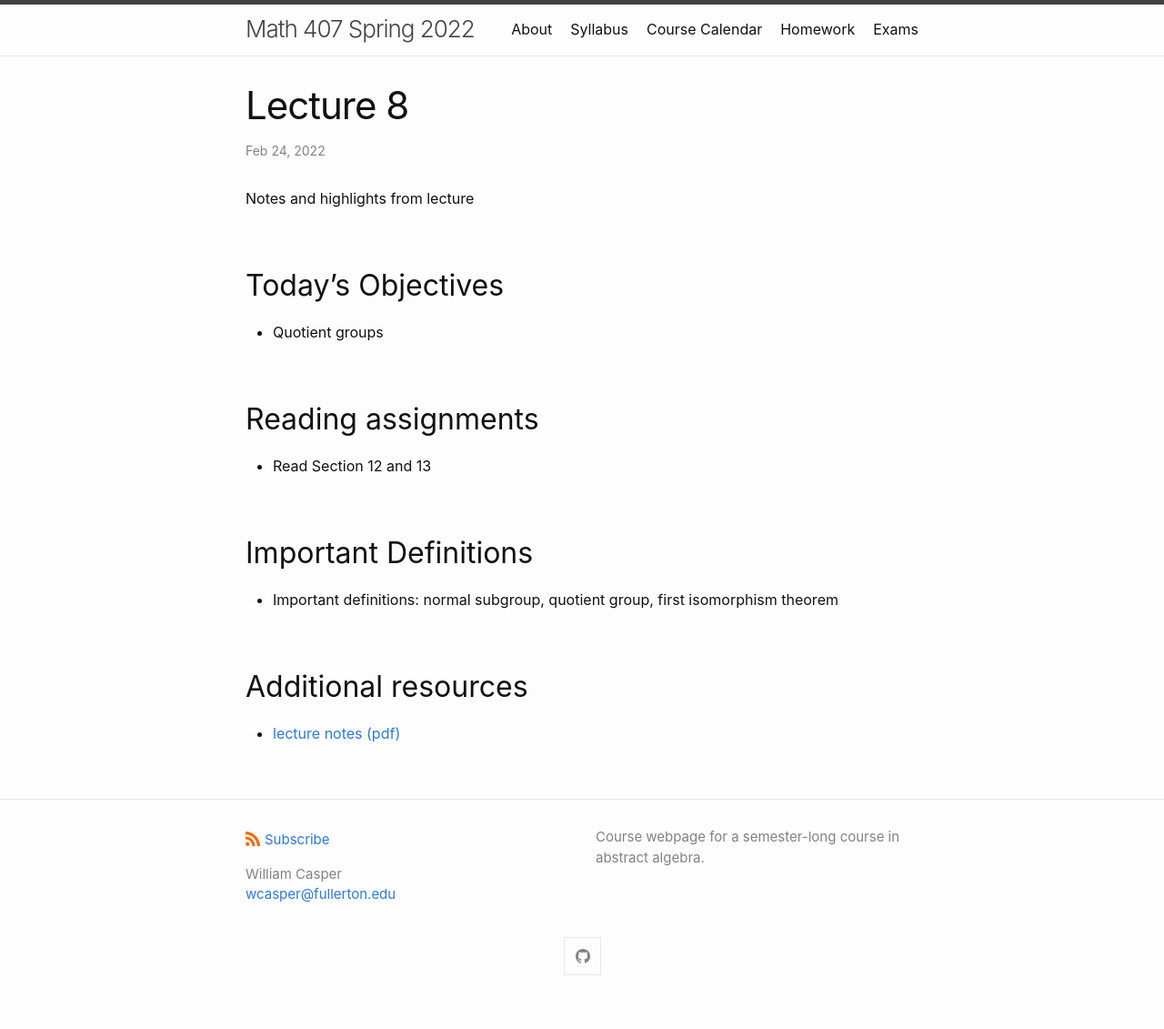
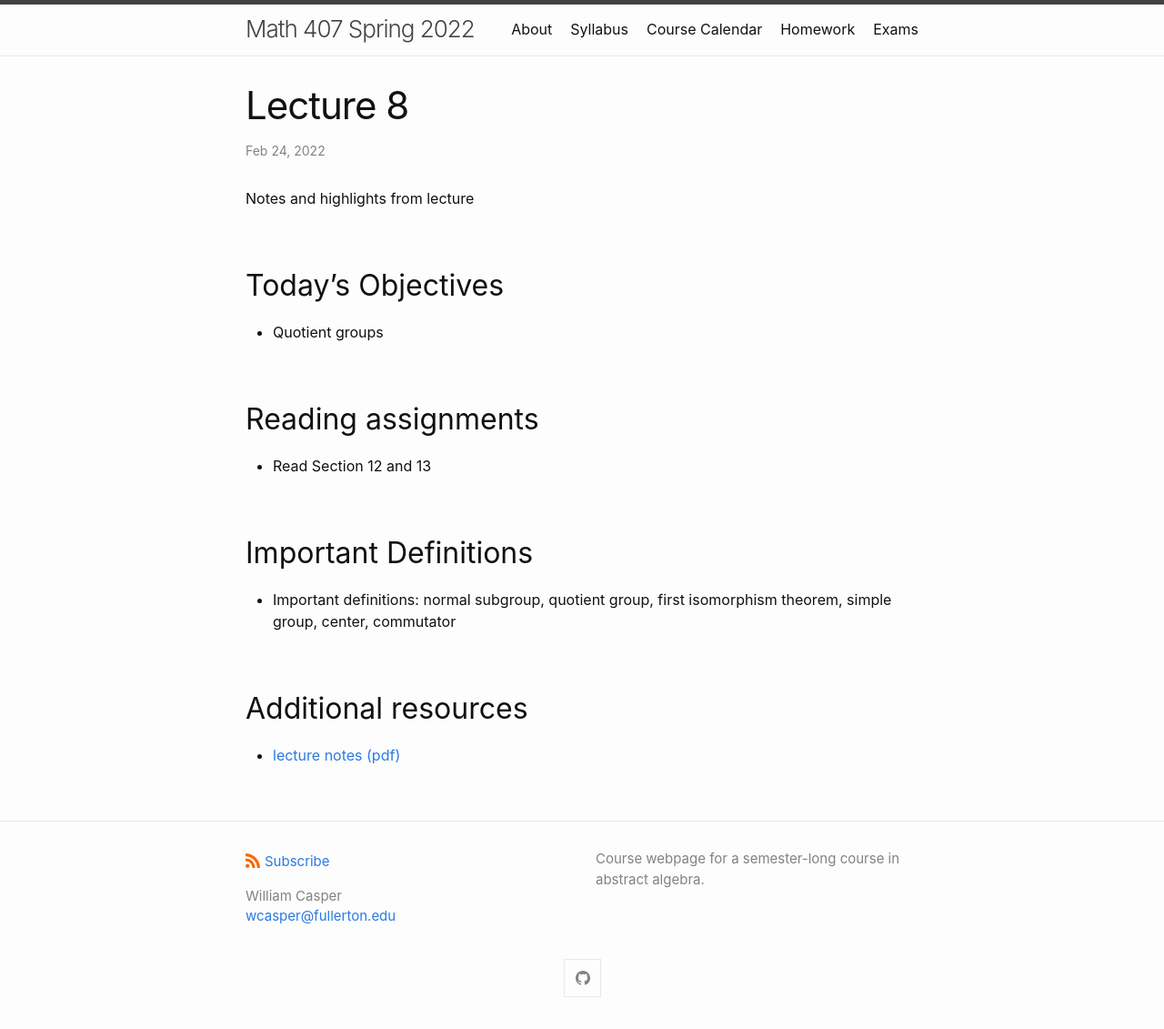
Before and after one commit to wcasper/math407spring2022, a Jekyll site: the page built from _posts/2022-02-24-Week-5-Lecture-9.md, in a window 1280 px wide. Shown: the whole page at 91% size. Built offline with Jekyll 4.4.1, drawn with Linux system fonts in a browser that asks for light colours; before the commit the page ends 1107 px from its top, so only the background shows below that.

Commit message:
added words

```diff
--- a/_posts/2022-02-24-Week-5-Lecture-9.md
+++ b/_posts/2022-02-24-Week-5-Lecture-9.md
@@ -14,7 +14,7 @@ Notes and highlights from lecture
 * Read Section 12 and 13
 
 ## Important Definitions
-* Important definitions: normal subgroup, quotient group, first isomorphism theorem
+* Important definitions: normal subgroup, quotient group, first isomorphism theorem, simple group, center, commutator
 
 ## Additional resources
 
```
